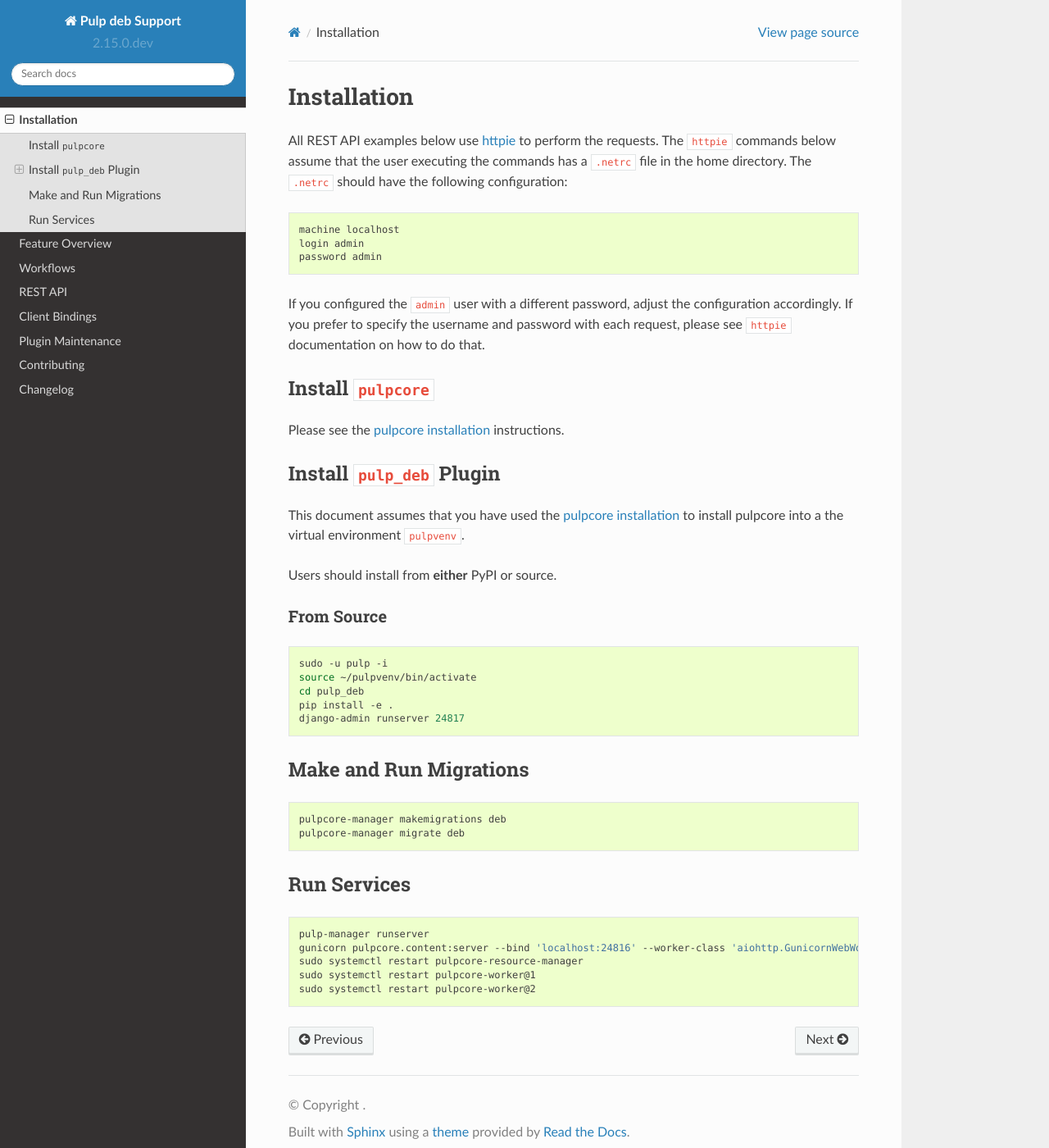
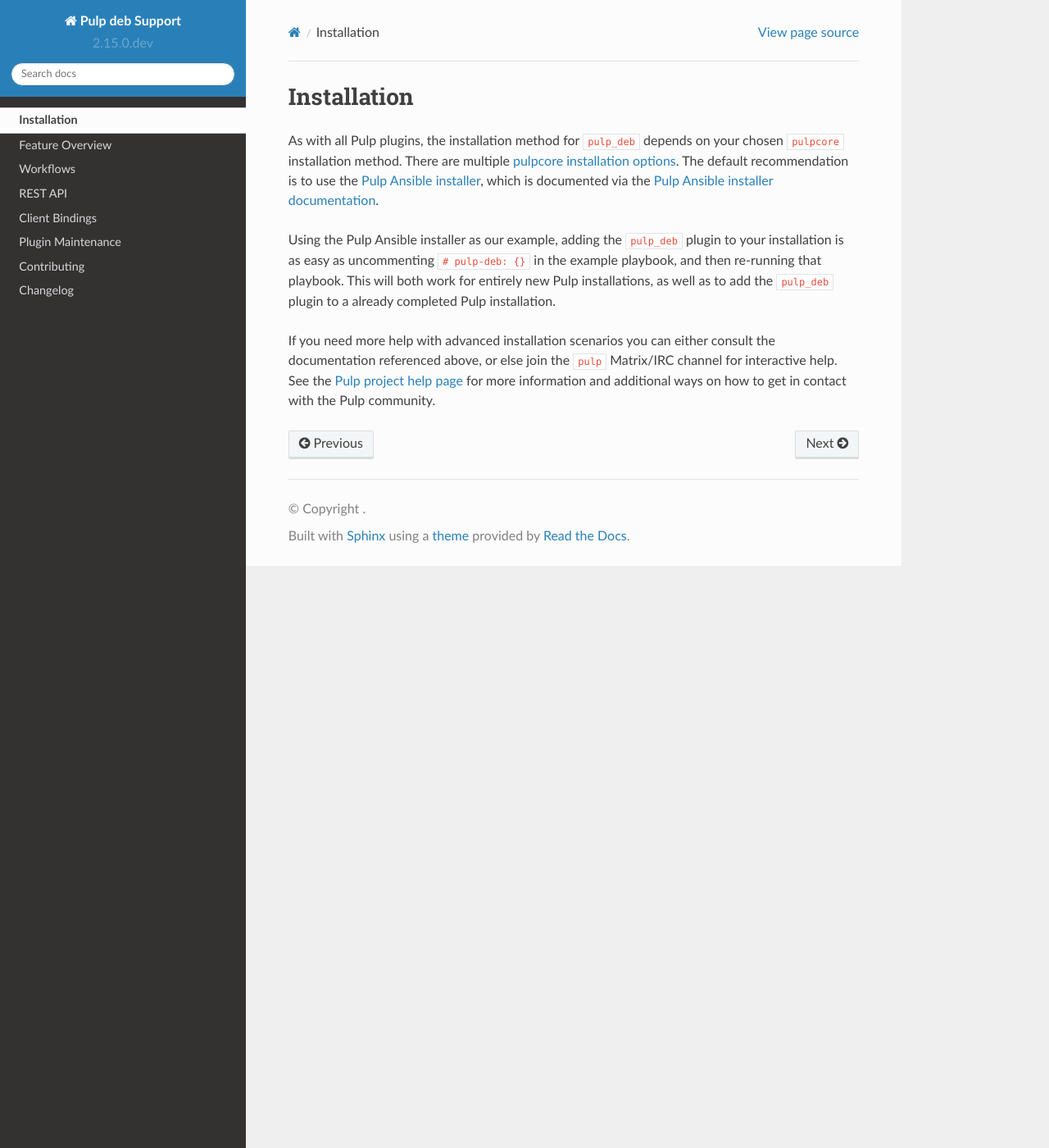
Before and after one commit to pulp/pulp_deb, a Sphinx documentation site: the page built from docs/installation.rst, in a window 1280 px wide and 1400 px high. Shown: the whole window at 82% size. Built offline with Sphinx 7.4.7 and the Read the Docs theme 2.0.0, drawn with Linux system fonts in a browser that asks for light colours.

Commit message:
Rework the installation docs to stop being harmfull
Closes #9186
https://pulp.plan.io/issues/9186

Also capitalized several instances of "Pulp".

```diff
--- a/docs/bindings.rst
+++ b/docs/bindings.rst
@@ -53,7 +53,7 @@ Generating a client is a two step process:
 Generating a Client on dev Environment
 --------------------------------------------------------------------------------
 
-The easiest way to set up a Pulp development environment is to use a Vagrant box from the `pulp installer`_ repo.
+The easiest way to set up a Pulp development environment is to use a Vagrant box from the `pulp Ansible installer`_ repo.
 These development boxes provide the ``pbindings`` alias for generating bindings (aka clients):
 
 For example, use the following for generating Python bindings for ``pulp_deb``:
--- a/docs/external_references.rst
+++ b/docs/external_references.rst
@@ -8,7 +8,7 @@
    https://docs.pulpproject.org/workflows/signed-metadata.html
 .. _pulpcore upload documentation:
    https://docs.pulpproject.org/workflows/upload-publish.html
-.. _pulpcore installation:
+.. _pulpcore installation options:
    https://docs.pulpproject.org/installation/index.html
 .. _pulpcore configuration documentation:
    https://docs.pulpproject.org/pulpcore/installation/configuration.html
@@ -28,6 +28,8 @@
    https://github.com/pulp/community/discussions/71
 .. _Pulp project:
    https://pulpproject.org
+.. _Pulp project help page:
+   https://pulpproject.org/help/
 .. _Pulp project mailing list:
    https://www.redhat.com/mailman/listinfo/pulp-list
 .. _Pulp project development mailing list:
@@ -54,12 +56,14 @@
    https://github.com/pulp/pulp_deb/blob/main/pulp_deb/tests/functional/setup_signing_service.py
 .. _signing service script example:
    https://github.com/pulp/pulp_deb/blob/main/pulp_deb/tests/functional/sign_deb_release.sh
-.. _pulp plugin template:
+.. _Pulp plugin template:
    https://github.com/pulp/plugin_template
-.. _pulp plugin template README:
+.. _Pulp plugin template README:
    https://github.com/pulp/plugin_template/blob/master/README.md
-.. _pulp installer:
+.. _Pulp Ansible installer:
    https://github.com/pulp/pulp_installer
+.. _Pulp Ansible installer documentation:
+   https://docs.pulpproject.org/pulp_installer/
 .. _pulp_deb GitHub actions pipelines:
    https://github.com/pulp/pulp_deb/actions
 .. _httpie:
--- a/docs/installation.rst
+++ b/docs/installation.rst
@@ -2,51 +2,14 @@ Installation
 ================================================================================
 
 .. include:: external_references.rst
-.. include:: httpie_usage.rst
 
 
-Install ``pulpcore``
---------------------------------------------------------------------------------
+As with all Pulp plugins, the installation method for ``pulp_deb`` depends on your chosen ``pulpcore`` installation method.
+There are multiple `pulpcore installation options`_.
+The default recommendation is to use the `Pulp Ansible installer`_, which is documented via the `Pulp Ansible installer documentation`_.
 
-Please see the `pulpcore installation`_ instructions.
+Using the Pulp Ansible installer as our example, adding the ``pulp_deb`` plugin to your installation is as easy as uncommenting ``# pulp-deb: {}`` in the example playbook, and then re-running that playbook.
+This will both work for entirely new Pulp installations, as well as to add the ``pulp_deb`` plugin to a already completed Pulp installation.
 
-
-Install ``pulp_deb`` Plugin
---------------------------------------------------------------------------------
-
-This document assumes that you have used the `pulpcore installation`_ to install pulpcore into a the virtual environment ``pulpvenv``.
-
-Users should install from **either** PyPI or source.
-
-
-From Source
-********************************************************************************
-
-.. code-block:: bash
-
-   sudo -u pulp -i
-   source ~/pulpvenv/bin/activate
-   cd pulp_deb
-   pip install -e .
-   django-admin runserver 24817
-
-
-Make and Run Migrations
---------------------------------------------------------------------------------
-
-.. code-block:: bash
-
-   pulpcore-manager makemigrations deb
-   pulpcore-manager migrate deb
-
-
-Run Services
---------------------------------------------------------------------------------
-
-.. code-block:: bash
-
-   pulp-manager runserver
-   gunicorn pulpcore.content:server --bind 'localhost:24816' --worker-class 'aiohttp.GunicornWebWorker' -w 2
-   sudo systemctl restart pulpcore-resource-manager
-   sudo systemctl restart pulpcore-worker@1
-   sudo systemctl restart pulpcore-worker@2
+If you need more help with advanced installation scenarios you can either consult the documentation referenced above, or else join the ``pulp`` Matrix/IRC channel for interactive help.
+See the `Pulp project help page`_ for more information and additional ways on how to get in contact with the Pulp community.
--- a/docs/plugin_maintenance.rst
+++ b/docs/plugin_maintenance.rst
@@ -41,7 +41,7 @@ A ``Z`` version release, signifies the following:
 Using the Plugin Template
 --------------------------------------------------------------------------------
 
-The `pulp plugin template`_ is used to collect changes relevant to all Pulp plugins.
+The `Pulp plugin template`_ is used to collect changes relevant to all Pulp plugins.
 When there are new changes, the plugin template can then be used to automatically apply those changes to plugins that do not yet include them.
 
 To use the plugin template, make sure you have cloned the Git repository to the same folder as the ``pulp_deb`` repository.
@@ -66,7 +66,7 @@ To generate an up to date ``template_config.yml`` file in the base of the ``pulp
    ./plugin-template --generate-config pulp_deb
 
 You can adjust this configuration to affect the other plugin template commands.
-For documentation on each parameter, see the `pulp plugin template README`_.
+For documentation on each parameter, see the `Pulp plugin template README`_.
 
 --------------------------------------------------------------------------------
 
```
Also changed, not shown: 1 other file.
